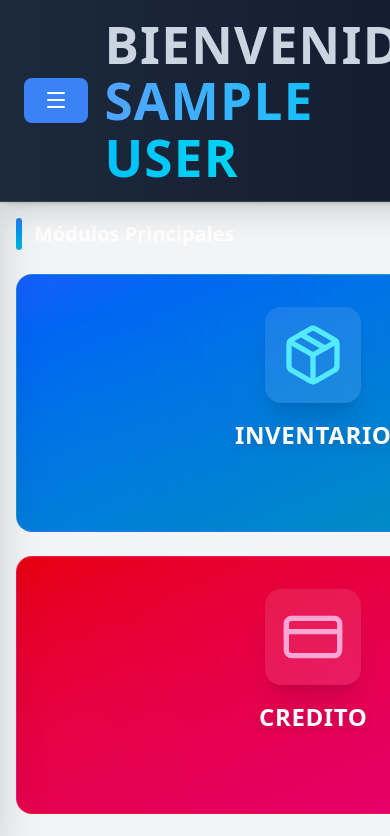
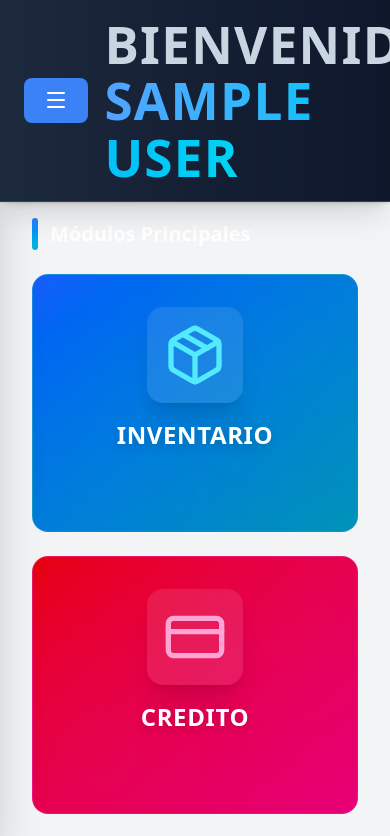
Before and after one commit to yoinertovar/SISTEMAIVENTARIO, a React (Vite) app: page /admin/dashboard in a window 390 px wide. Shown: the top 836 px of the page. Built offline with nearby package versions, Linux system fonts and the light colour scheme; no server answers; sample sign-in values are in the browser's storage.

Commit message:
responsive

```diff
--- a/src/App.css
+++ b/src/App.css
@@ -5,7 +5,7 @@
  * Estilos adicionales para el componente principal de la aplicación.
  * Complementa los estilos globales de index.css.
  *
- * @version 1.0.0
+ * @version 1.0.0 + Responsive
  */
 
 /* =============================================
@@ -19,6 +19,7 @@
   min-height: 100vh;
   padding: 0;
   box-sizing: border-box;
+  overflow-x: hidden; /* Previene scroll horizontal en móvil */
 }
 
 /* =============================================
@@ -75,6 +76,7 @@ button {
   font-size: 1rem;
   transition: all 0.3s ease;
   box-shadow: 0 2px 4px rgba(0, 0, 0, 0.1);
+  touch-action: manipulation; /* AGREGADO: Mejora respuesta táctil */
 }
 
 button:hover {
@@ -118,6 +120,21 @@ button:disabled {
   }
 }
 
+/* AGREGADO: Mejoras adicionales para móvil */
+@media (max-width: 480px) {
+  h1 {
+    font-size: 1.75rem;
+  }
+
+  h2 {
+    font-size: 1.5rem;
+  }
+
+  h3 {
+    font-size: 1.25rem;
+  }
+}
+
 /* =============================================
    ESTADOS DE CARGA Y ANIMACIONES
    ============================================= */
@@ -145,3 +162,14 @@ button:disabled {
     transform: translateY(0);
   }
 }
+
+/* AGREGADO: Prevención de scroll horizontal y mejoras touch */
+html, body {
+  max-width: 100%;
+  overflow-x: hidden;
+  -webkit-overflow-scrolling: touch;
+}
+
+input, select, textarea {
+  font-size: 16px; /* Previene zoom en iOS */
+}
--- a/src/components/layout/Admin/AdminMainLayout.jsx
+++ b/src/components/layout/Admin/AdminMainLayout.jsx
@@ -10,11 +10,7 @@
  * @param {Object} props - Propiedades del componente
  * @param {React.ReactNode} props.children - Contenido que se renderizará en el área principal
  *
- * @example
- * // Uso en las rutas del administrador
- * <AdminMainLayout>
- *   <AdminDashboardPage />
- * </AdminMainLayout>
+ * CAMBIO RESPONSIVE: Solo se agregó WebkitOverflowScrolling para mejorar scroll en iOS
  */
 
 import React, { useState } from 'react';
@@ -41,7 +37,7 @@ const AdminMainLayout = ({ children }) => {
       />
 
       {/* Contenedor principal con header y contenido */}
-      <div className="flex-1 flex flex-col">
+      <div className="flex-1 flex flex-col min-w-0">
         {/* Header superior fijo que permanece visible al hacer scroll */}
         <header
           className="sticky top-0 z-50 shadow"
@@ -56,7 +52,10 @@ const AdminMainLayout = ({ children }) => {
         {/* Área de contenido principal con scroll independiente */}
         <main
           className="flex-1 overflow-y-auto p-4 lg:p-6"
-          style={{ backgroundColor: "var(--color-surface)" }}
+          style={{
+            backgroundColor: "var(--color-surface)",
+            WebkitOverflowScrolling: 'touch' /* AGREGADO: Mejora scroll en iOS */
+          }}
         >
           {children}
         </main>
--- a/src/components/layout/Admin/AdminSidebar.jsx
+++ b/src/components/layout/Admin/AdminSidebar.jsx
@@ -15,14 +15,10 @@
  * @param {boolean} props.isMobileOpen - Estado de apertura del sidebar en móvil
  * @param {Function} props.setIsMobileOpen - Función para controlar el estado del sidebar
  *
- * @example
- * <AdminSidebar
- *   isMobileOpen={true}
- *   setIsMobileOpen={setMobileOpen}
- * />
+ * CAMBIO RESPONSIVE: Solo se agregó useEffect para prevenir scroll del body en móvil
  */
 
-import React from 'react';
+import React, { useEffect } from 'react';
 import { useNavigate, useLocation } from 'react-router-dom';
 import { Home, Package, CreditCard, ShoppingCart, FileText, DollarSign, Clock, Users, Truck, X } from 'lucide-react';
 
@@ -45,6 +41,20 @@ const AdminSidebar = ({ isMobileOpen, setIsMobileOpen }) => {
     { id: 'usuarios', label: 'USUARIOS', icon: Users, path: '/admin/usuarios' },
     { id: 'proveedores', label: 'PROVEEDORES', icon: Truck, path: '/admin/proveedores' },
   ];
+
+  /**
+   * AGREGADO: Previene el scroll del body cuando el sidebar está abierto en móvil
+   */
+  useEffect(() => {
+    if (isMobileOpen) {
+      document.body.style.overflow = 'hidden';
+    } else {
+      document.body.style.overflow = '';
+    }
+    return () => {
+      document.body.style.overflow = '';
+    };
+  }, [isMobileOpen]);
 
   /**
    * Maneja el click en un item del menú
--- a/src/index.css
+++ b/src/index.css
@@ -36,6 +36,10 @@ body {
   display: block;
   background-color: #1e293b; /* gris azulado medio */
   color: #e5e7eb; /* gris claro */
+  /* AGREGADO: Previene scroll horizontal */
+  overflow-x: hidden;
+  /* AGREGADO: Mejora scroll en iOS */
+  -webkit-overflow-scrolling: touch;
 }
 
 /* Títulos con contraste equilibrado */
@@ -56,6 +60,9 @@ button {
 
   cursor: pointer;
   transition: background-color 0.25s, border-color 0.25s;
+  /* AGREGADO: Mejora respuesta táctil */
+  touch-action: manipulation;
+  -webkit-tap-highlight-color: transparent;
 }
 button:hover {
   background-color: #000000; /* azul más oscuro al pasar el cursor */
@@ -83,3 +90,22 @@ button:focus-visible {
     color: white;
   }
 }
+
+/* AGREGADO: Optimizaciones móvil */
+@media (max-width: 768px) {
+  html {
+    -webkit-text-size-adjust: 100%;
+  }
+
+  input, select, textarea {
+    font-size: 16px; /* Previene zoom en iOS */
+  }
+}
+
+/* AGREGADO: Fix para 100vh en iOS */
+html {
+  height: -webkit-fill-available;
+}
+body {
+  min-height: -webkit-fill-available;
+}
--- a/src/pages/Admin/Dashboard/AdminDashboardPage.jsx
+++ b/src/pages/Admin/Dashboard/AdminDashboardPage.jsx
@@ -13,6 +13,8 @@ import { useNavigate } from 'react-router-dom';
  *
  * @component
  * @returns {JSX.Element} Componente del panel de administración
+ *
+ * CAMBIOS RESPONSIVE: Solo se agregó padding responsive (px-4 sm:px-0) para móvil
  */
 const AdminDashboardPage = () => {
   /**
@@ -21,7 +23,7 @@ const AdminDashboardPage = () => {
   const navigate = useNavigate();
 
   return (
-    <div className="space-y-8 animate-fade-in">
+    <div className="space-y-8 animate-fade-in px-4 sm:px-0">
       {/* ===== SECCIÓN DE MÓDULOS PRINCIPALES ===== */}
       <section>
         {/* Encabezado de la sección */}
```
